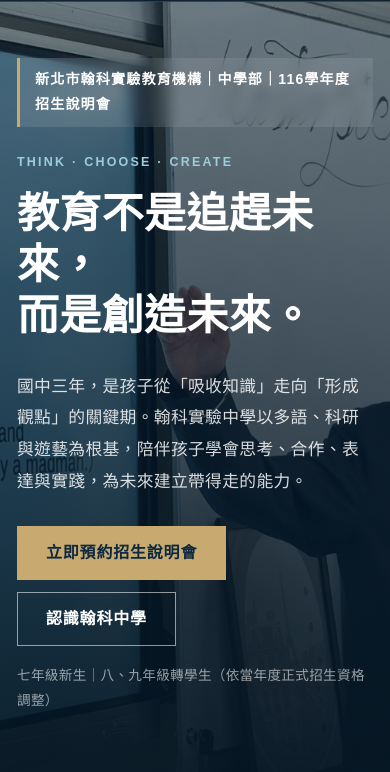
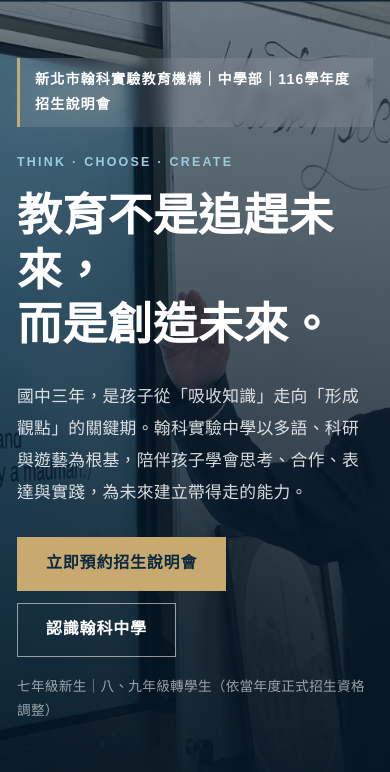
Before and after one commit to shanetaiwan2017/HIAMS_2026_0904, a plain HTML site: page index.html in a window 390 px wide. Shown: the part 72-844 px from the top of the page. Drawn offline with Linux system fonts and the light colour scheme.

Commit message:
Update styles.css

```diff
--- a/styles.css
+++ b/styles.css
@@ -168,7 +168,7 @@ button, input, select, textarea { font: inherit; }
   .wrap { width: calc(100% - 34px); }
   .section { padding: 76px 0; }
   .hero::after { background: linear-gradient(0deg, rgba(5,22,35,.96), rgba(7,31,49,.55)); }
-  .hero h1 { font-size: 2.62rem; }
+  .hero h1 { font-size: 2 rem; }
   .hero-image { object-position: 58% center; }
   .scroll-cue { display: none; }
   .question-photo { min-height: 118vw; }
```
